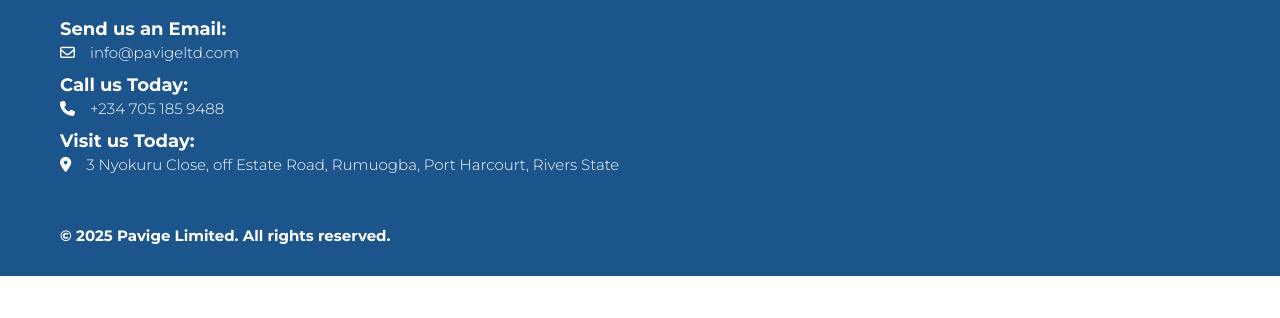
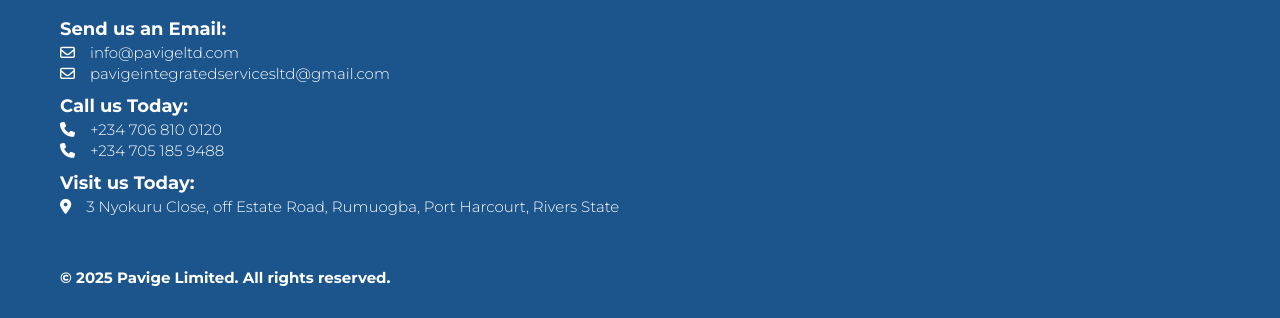
Before and after one commit to PraisesAmaiyo/pavigeltd, a website: page index.html in a window 1280 px wide. Shown: the part 2417-2735 px from the top of the page. Before the commit the page ends 2693 px from the top, so only its background shows below. Drawn offline with nearby package versions, Linux system fonts and the light colour scheme.

Commit message:
MOD: Added more contact methods.

```diff
--- a/index.html
+++ b/index.html
@@ -245,12 +245,26 @@
                   <a href="mailto:info@pavigeltd.com" class="link-item">info@pavigeltd.com</a>
                </div>
 
+               <div class="footer-contact_info--links">
+                  <i class="fa-regular fa-envelope link-icon"></i>
+                  <a href="mailto:pavigeintegratedservicesltd@gmail.com"
+                     class="link-item">pavigeintegratedservicesltd@gmail.com</a>
+               </div>
+
 
                <h2 class="heading-subtext mt-1">
                   Call us Today:
                </h2>
 
                <div class="footer-contact_info--links">
+
+                  <i class="fa-solid fa-phone link-icon"></i>
+
+                  <a href="tel:+2347068100120" class="link-item">+234 706 810 0120</a>
+               </div>
+
+               <div class="footer-contact_info--links">
+                  <!-- <i class="fa-solid fa-mobile-screen-button"></i> -->
 
                   <i class="fa-solid fa-phone link-icon"></i>
 
```
